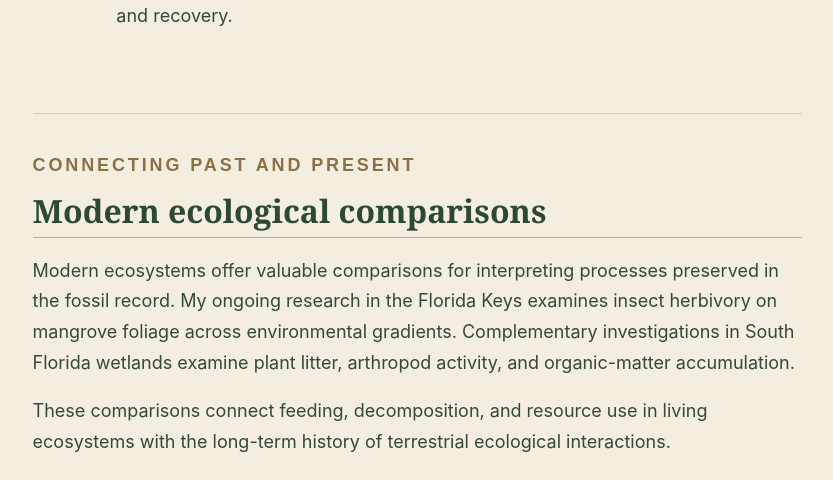
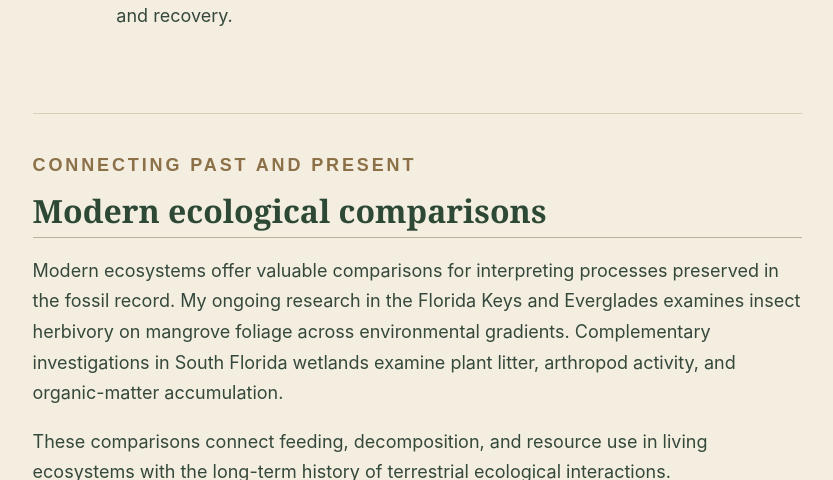
Before and after one commit to slakeram/slakeram.github.io, a Jekyll site: the page built from _pages/research.md, in a window 1280 px wide and 900 px high, scrolled down 3946 px, cut to the strip 0-480 px from the top of the window. Shown: the whole strip, without its empty margins (249-1082 px from the left). Built offline with Jekyll 4.4.1, drawn with Linux system fonts in a browser that asks for light colours; a script bundle is joined from its source files by our own code; a style sheet for code colours, icons or effects is not loaded.

Commit message:
Update research.md

```diff
--- a/_pages/research.md
+++ b/_pages/research.md
@@ -91,7 +91,7 @@ author_profile: false
   <section aria-labelledby="modern-ecology">
     <p class="research-story-eyebrow">CONNECTING PAST AND PRESENT</p>
     <h2 id="modern-ecology">Modern ecological comparisons</h2>
-    <p>Modern ecosystems offer valuable comparisons for interpreting processes preserved in the fossil record. My ongoing research in the Florida Keys examines insect herbivory on mangrove foliage across environmental gradients. Complementary investigations in South Florida wetlands examine plant litter, arthropod activity, and organic-matter accumulation.</p>
+    <p>Modern ecosystems offer valuable comparisons for interpreting processes preserved in the fossil record. My ongoing research in the Florida Keys and Everglades examines insect herbivory on mangrove foliage across environmental gradients. Complementary investigations in South Florida wetlands examine plant litter, arthropod activity, and organic-matter accumulation.</p>
     <p>These comparisons connect feeding, decomposition, and resource use in living ecosystems with the long-term history of terrestrial ecological interactions.</p>
     <div class="research-story-gallery">
       <figure><img src="{{ '/images/herbivory%20on%20red%20mangrove.jpg' | relative_url }}" alt="Insect herbivory on a red mangrove leaf" loading="lazy"/><figcaption>Galls and skeletonization of red mangrove foliage</figcaption></figure>
```
